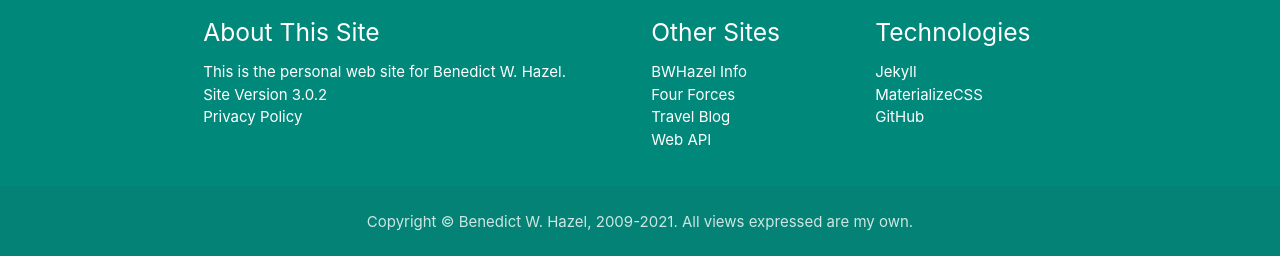
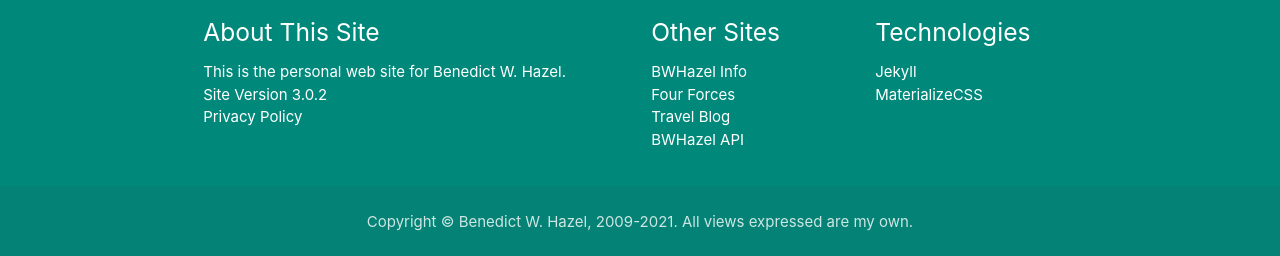
Before and after one commit to BHazel/bwhazel-web-site, a Jekyll site: the page built from src/index.html, in a window 1280 px wide and 900 px high, scrolled down 3171 px. Shown: the part 641-897 px from the top of the window. Built offline with Jekyll 4.4.1, drawn with Linux system fonts in a browser that asks for light colours.

Commit message:
Update links to BWHazel Info and BWHazel API and remove GitHub from technologies.

```diff
--- a/src/_data/content.yaml
+++ b/src/_data/content.yaml
@@ -242,13 +242,13 @@ info:
     title: Other Sites
     links:
       - title: BWHazel Info
-        url: http://info.bwhazel.co.uk
+        url: https://info.bwhazel.co.uk
       - title: Four Forces
         url: http://4forces.bwhazel.uk
       - title: Travel Blog
         url: https://bwhantarctica.blogspot.com
-      - title: Web API
-        url: http://api.bwhazel.uk
+      - title: BWHazel API
+        url: https://api.bwhazel.uk
   technologies:
     title: Technologies
     links:
@@ -256,8 +256,6 @@ info:
         url: https://jekyllrb.com
       - title: MaterializeCSS
         url: https://materializecss.com
-      - title: GitHub
-        url: https://github.com
   copyright: Copyright &copy; Benedict W. Hazel, 2009-2021.  All views expressed are my own.
 errors:
   http404:
```
